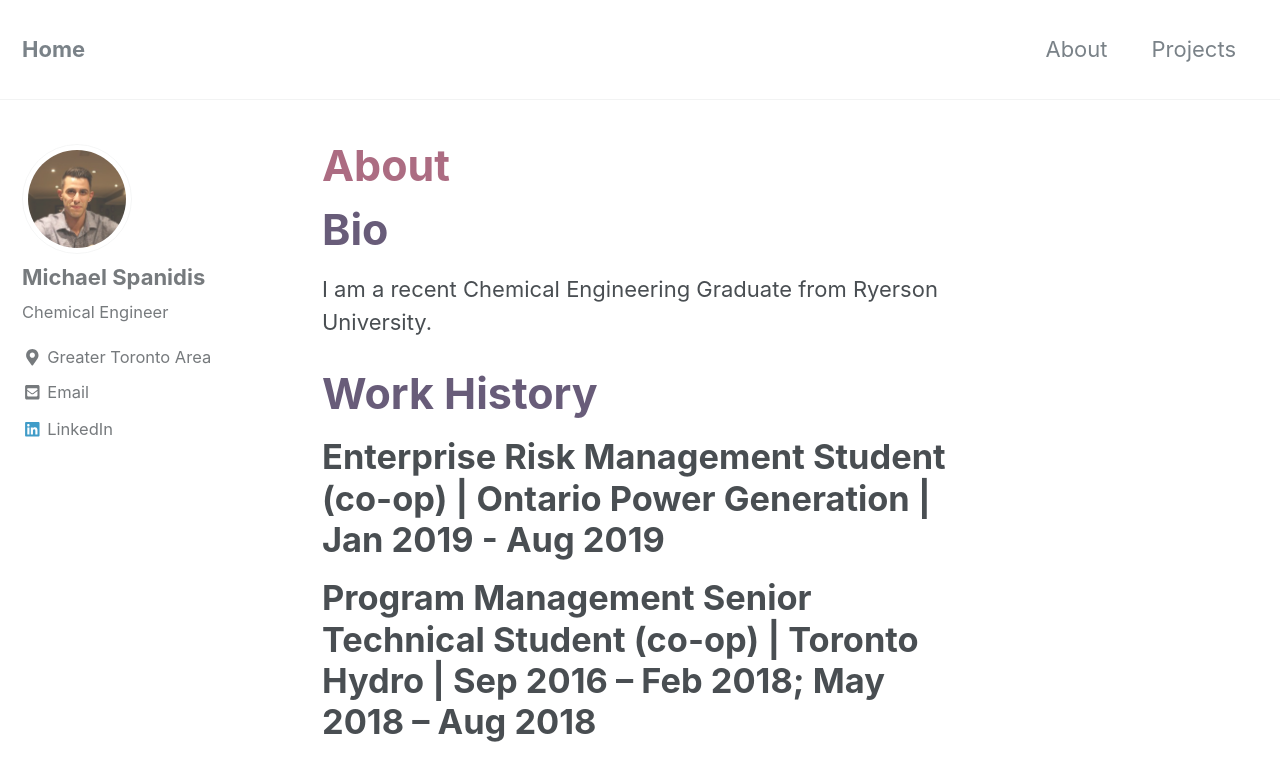
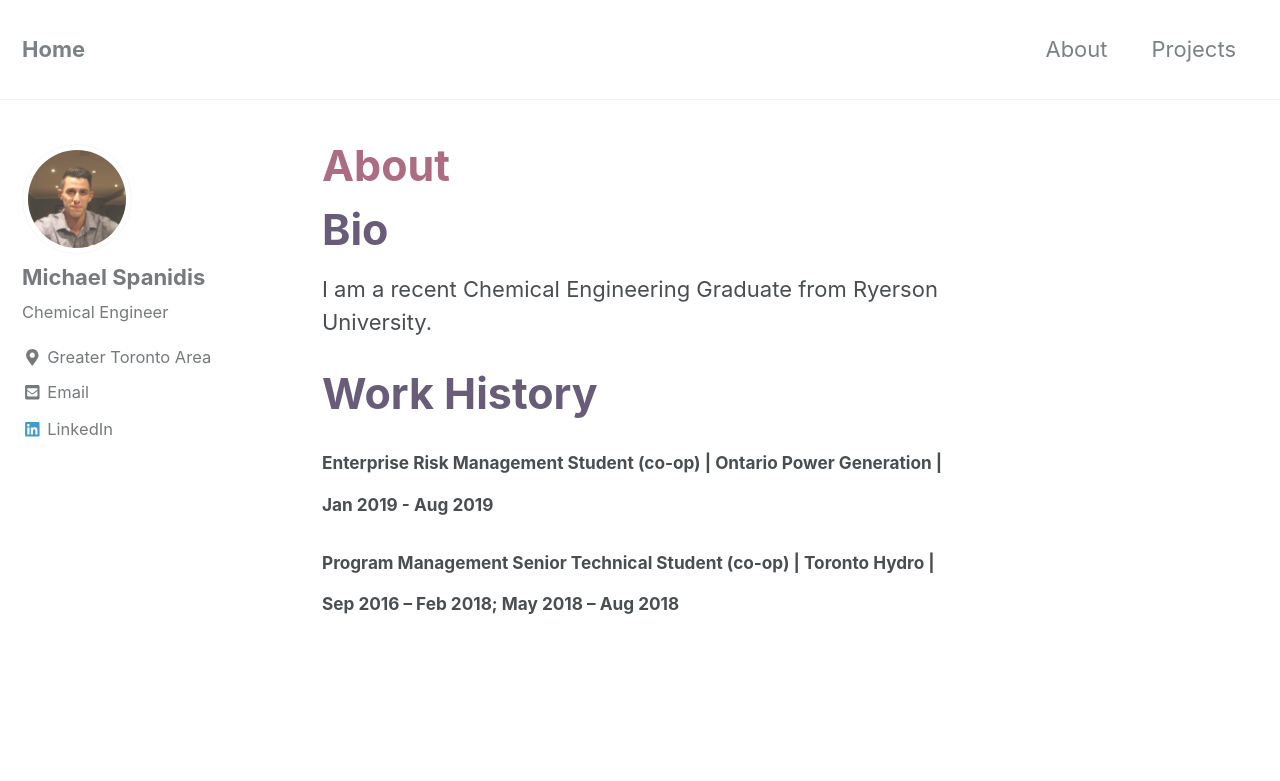
Before and after one commit to michaelspanidis/michaelspanidis.github.io, a Jekyll site: the page built from _pages/about.md, in a window 1280 px wide and 900 px high. Shown: the top 781 px of the window. Built offline with Jekyll 4.4.1, drawn with Linux system fonts in a browser that asks for light colours; nearby versions of some CDN libraries.

Commit message:
changes26

```diff
--- a/_pages/about.md
+++ b/_pages/about.md
@@ -7,5 +7,5 @@
 
 # <span style="color:rgb(104,92,121);font-size:1.25em;">Work History</span>
 
-# <span style="font-size:1em;">Enterprise Risk Management Student (co-op) | Ontario Power Generation | Jan 2019 - Aug 2019</span>
-# <span style="font-size:1em;">Program Management Senior Technical Student (co-op) | Toronto Hydro | Sep 2016 – Feb 2018; May 2018 – Aug 2018</span>
+# <span style="font-size:0.5em;">Enterprise Risk Management Student (co-op) | Ontario Power Generation | Jan 2019 - Aug 2019</span>
+# <span style="font-size:0.5em;">Program Management Senior Technical Student (co-op) | Toronto Hydro | Sep 2016 – Feb 2018; May 2018 – Aug 2018</span>
```
